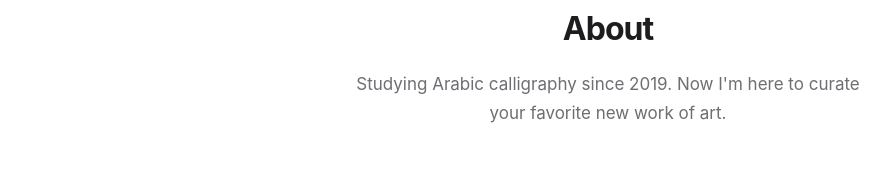
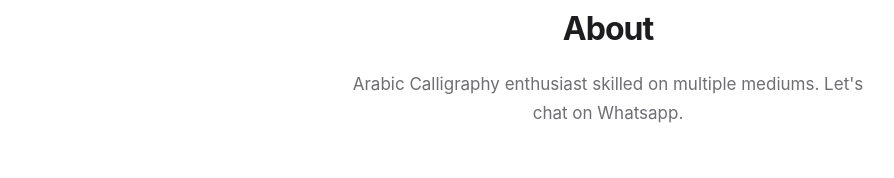
Before and after one commit to hah31/aamineez.art, a plain HTML site: page index.html in a window 1280 px wide. Shown: the part 2340-2518 px from the top of the page, without its empty margins (32-926 px from the left). Drawn offline with Linux system fonts and the light colour scheme.

Commit message:
Update index.html

```diff
--- a/index.html
+++ b/index.html
@@ -44,7 +44,7 @@
     <section id="about" class="about-section">
       <div class="about-inner">
         <h2>About</h2>
-        <p class="about-text">Studying Arabic calligraphy since 2019. Now I'm here to curate your favorite new work of art.</p>
+        <p class="about-text">Arabic Calligraphy enthusiast skilled on multiple mediums. Let's chat on Whatsapp.</p>
       </div>
     </section>
   </main>
```
